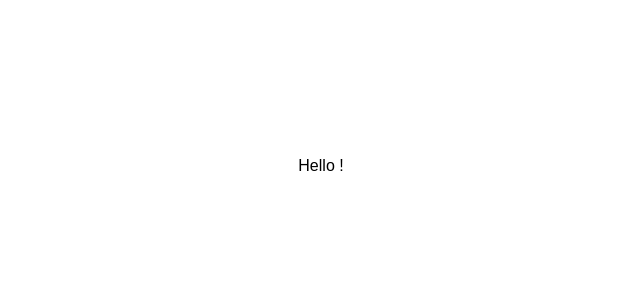
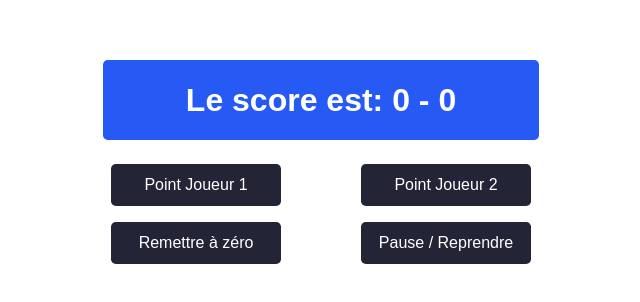
Before and after one commit to tempetflamer/exo-redux-tennis-score, a React (Create React App) app: page / in a window 1280 px wide. Shown: the part 234-536 px from the top of the page, without its empty margins (319-959 px from the left). Built offline with nearby package versions, Linux system fonts and the light colour scheme.

Commit message:
P2C1 exo

```diff
--- a/src/App.js
+++ b/src/App.js
@@ -1,7 +1,20 @@
+import { PlayPauseButton } from "./PlayPauseButton";
+import { Display } from "./Display";
+import { ResetButton } from "./ResetButton";
+import { PointScoredButton } from "./PointScoredButton";
+
 function App() {
   return (
-    <div className="App">
-Hello !
+    <div>
+      <Display />
+      <div className="buttons-row">
+        <PointScoredButton playerId="player1">Point Joueur 1</PointScoredButton>
+        <PointScoredButton playerId="player2">Point Joueur 2</PointScoredButton>
+      </div>
+      <div className="buttons-row">
+        <ResetButton />
+        <PlayPauseButton />
+      </div>
     </div>
   );
 }
--- a/src/Display.js
+++ b/src/Display.js
@@ -5,7 +5,33 @@ export function Display() {
   // on utilise useSelector avec en paramètre une fonction
   // Il permet de récupérer la propriété 'playing' du state
   const gameIsPlaying = useSelector((state) => state.playing);
+  const winner = useSelector((state) => state.winner);
+  const player1Score = useSelector((state) => state.player1);
+  const player2Score = useSelector((state) => state.player2);
+  const advantage = useSelector((state) => state.advantage);
 
-  // on utilise ensuite cette valeur dans le rendu
-  return <p>{gameIsPlaying ? "Jeu en cours" : "C'est la pause"}</p>;
+  if(winner) {
+    if(winner === "player1") {
+      return <p className="display">Joueur 1 gagne</p>;
+    } else {
+      return <p className="display">Joueur 2 gagne</p>;
+    }
+  } else if(gameIsPlaying === false) {
+    return <p className="display">C'est la pause</p>;
+  } else {
+    let text = '';
+    if(advantage) {
+      if(advantage === "player1") {
+        text += " avantage joueur 1";
+      } else {
+        if(advantage === "player2") {
+          text += " avantage joueur 2";
+        }
+      }
+    }
+    else {
+      text += "Le score est: " + player1Score + " - " + player2Score;
+    }
+    return <p className="display">{text}</p>;
+  }
 }
--- a/src/PlayPauseButton.js
+++ b/src/PlayPauseButton.js
@@ -6,7 +6,7 @@ export function PlayPauseButton() {
   const dispatch = useDispatch();
 
   return (
-    <button
+    <button className="button"
       onClick={() => {
         // au clique sur le bouton on exécute la fonction dispatch avec une action (ici : PlayPause).
         dispatch(playPause());
--- /dev/null
+++ b/src/PointScoredButton.js
@@ -0,0 +1,18 @@
+// on import useDispatch depuis react-redux
+import { useDispatch } from "react-redux";
+import { pointScored } from "./store";
+
+export function PointScoredButton({ playerId, children }) {
+    const dispatch = useDispatch();
+
+    return (
+        <button
+            className="button"
+            onClick={() => {
+                dispatch(pointScored(playerId));
+            }}
+        >
+            {children}
+        </button>
+    );
+}
--- /dev/null
+++ b/src/ResetButton.js
@@ -0,0 +1,17 @@
+import { useDispatch } from "react-redux";
+import { restartGame } from "./store";
+
+export function ResetButton() {
+    const dispatch = useDispatch();
+
+    return (
+        <button
+            className="button"
+            onClick={() => {
+                dispatch(restartGame());
+            }}
+        >
+            Remettre à zéro
+        </button>
+    );
+}
```
Also changed, not shown: src/setupTests.js (deleted, +0 -5 lines), src/logo.svg (deleted).
